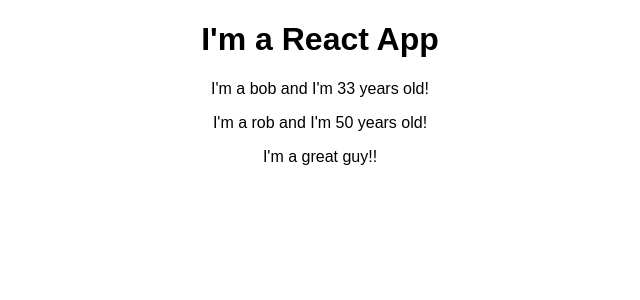
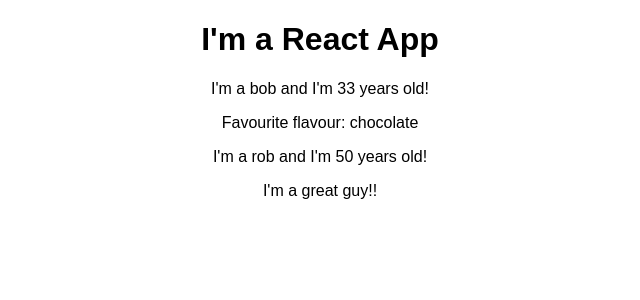
Before and after one commit to mdmjsh/react_practice, a React (Create React App) app in the folder react-complete-guide/: page / in a window 1280 px wide. Shown: the top 300 px of the page, without its empty margins (320-960 px from the left). Built offline with nearby package versions, Linux system fonts and the light colour scheme.

Commit message:
Icecream component implemented as nested props.children

```diff
--- a/react-complete-guide/src/App.js
+++ b/react-complete-guide/src/App.js
@@ -1,13 +1,14 @@
 import React, { Component } from 'react';
 import './App.css';
 import Person from './Person/Person'
+import Icecream from './Person/Icecream'
 
 class App extends Component {
   render() {
     return (
       <div className="App">
         <h1>I'm a React App</h1>
-        <Person name="bob" age="33"/>
+        <Person name="bob" age="33"><Icecream flavour="chocolate"/></Person>
         <Person name="rob" age="50">I'm a great guy!!</Person>
       </div>
     );
--- /dev/null
+++ b/react-complete-guide/src/Person/Icecream.js
@@ -0,0 +1,10 @@
+
+import React from 'react';
+
+const icecream = (props) => {
+    return (
+    <p>Favourite flavour: {props.flavour}</p>
+    )
+}
+
+export default icecream;
--- a/react-complete-guide/src/Person/Person.js
+++ b/react-complete-guide/src/Person/Person.js
@@ -7,7 +7,6 @@ const person = (props) => {
         {/* `props.children` - any element between opening and closing of element at runtime */}
         <p>{props.children}</p>
     </div>
-
     )
 }
 
```
